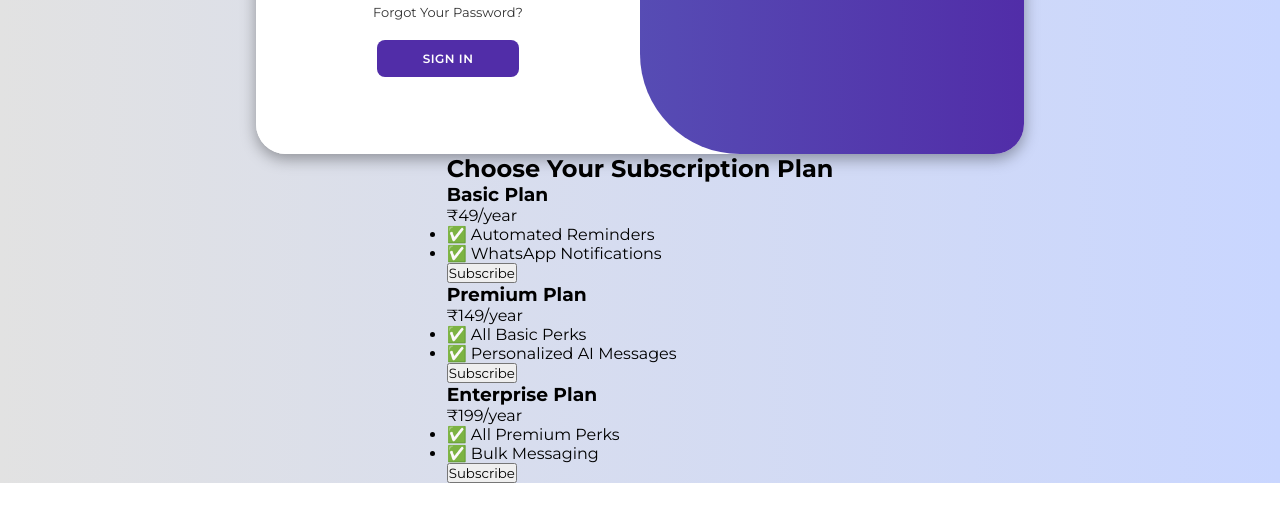
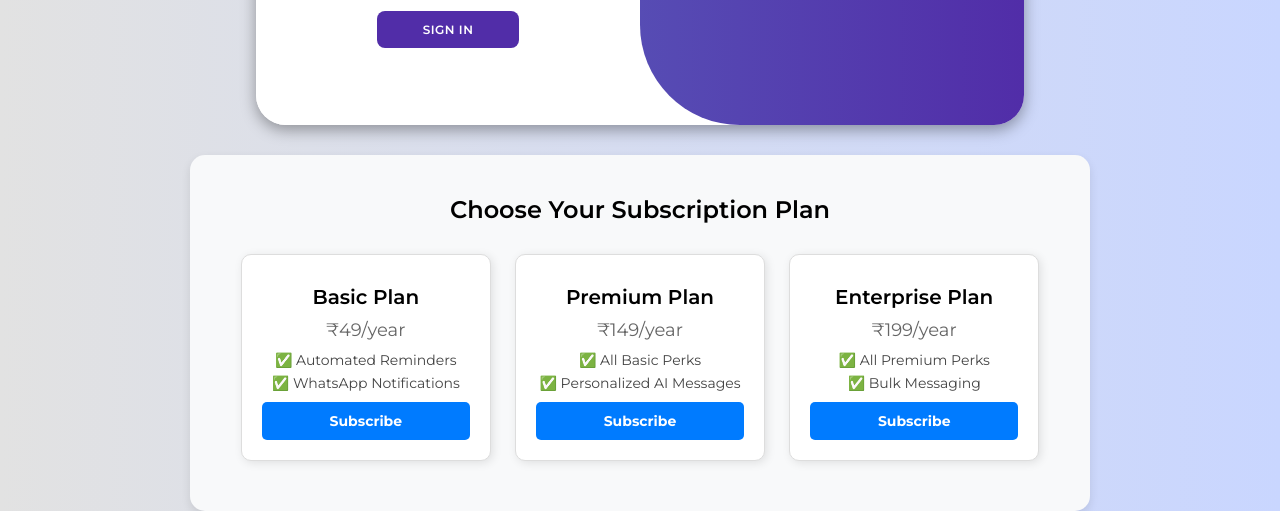
Before and after one commit to Abhishek-gg/dearminder, a plain HTML site: page index.html in a window 1280 px wide. Shown: the part 322-833 px from the top of the page. Before the commit the page ends 805 px from the top, so only its background shows below. Drawn offline with Linux system fonts and the light colour scheme.

Commit message:
Update style.css

```diff
--- a/style.css
+++ b/style.css
@@ -208,3 +208,75 @@ body{
 .container.active .toggle-right{
     transform: translateX(200%);
 }
+
+/* ================= Subscription Section Styling ================= */
+#subscription {
+    text-align: center;
+    padding: 40px;
+    background: #f8f9fa;
+    margin-top: 30px;
+    border-radius: 15px;
+    box-shadow: 0 4px 10px rgba(0, 0, 0, 0.1);
+    width: 90%;
+    max-width: 900px;
+}
+
+#subscription h2 {
+    font-size: 24px;
+    font-weight: 600;
+    margin-bottom: 20px;
+}
+
+.plan {
+    display: inline-block;
+    width: 250px;
+    padding: 20px;
+    margin: 10px;
+    background: white;
+    border: 1px solid #ddd;
+    border-radius: 10px;
+    box-shadow: 2px 2px 10px rgba(0, 0, 0, 0.1);
+    text-align: center;
+}
+
+.plan h3 {
+    font-size: 20px;
+    margin: 10px 0;
+    font-weight: 600;
+}
+
+.plan p {
+    font-size: 18px;
+    color: #666;
+}
+
+.plan ul {
+    list-style: none;
+    padding: 0;
+    margin-top: 10px;
+}
+
+.plan ul li {
+    font-size: 14px;
+    color: #444;
+    margin-bottom: 5px;
+}
+
+.subscribe-btn {
+    display: block;
+    width: 100%;
+    padding: 10px;
+    background: #007bff;
+    color: white;
+    font-size: 14px;
+    font-weight: bold;
+    border: none;
+    border-radius: 5px;
+    cursor: pointer;
+    margin-top: 10px;
+    transition: 0.3s ease;
+}
+
+.subscribe-btn:hover {
+    background: #0056b3;
+}
```
